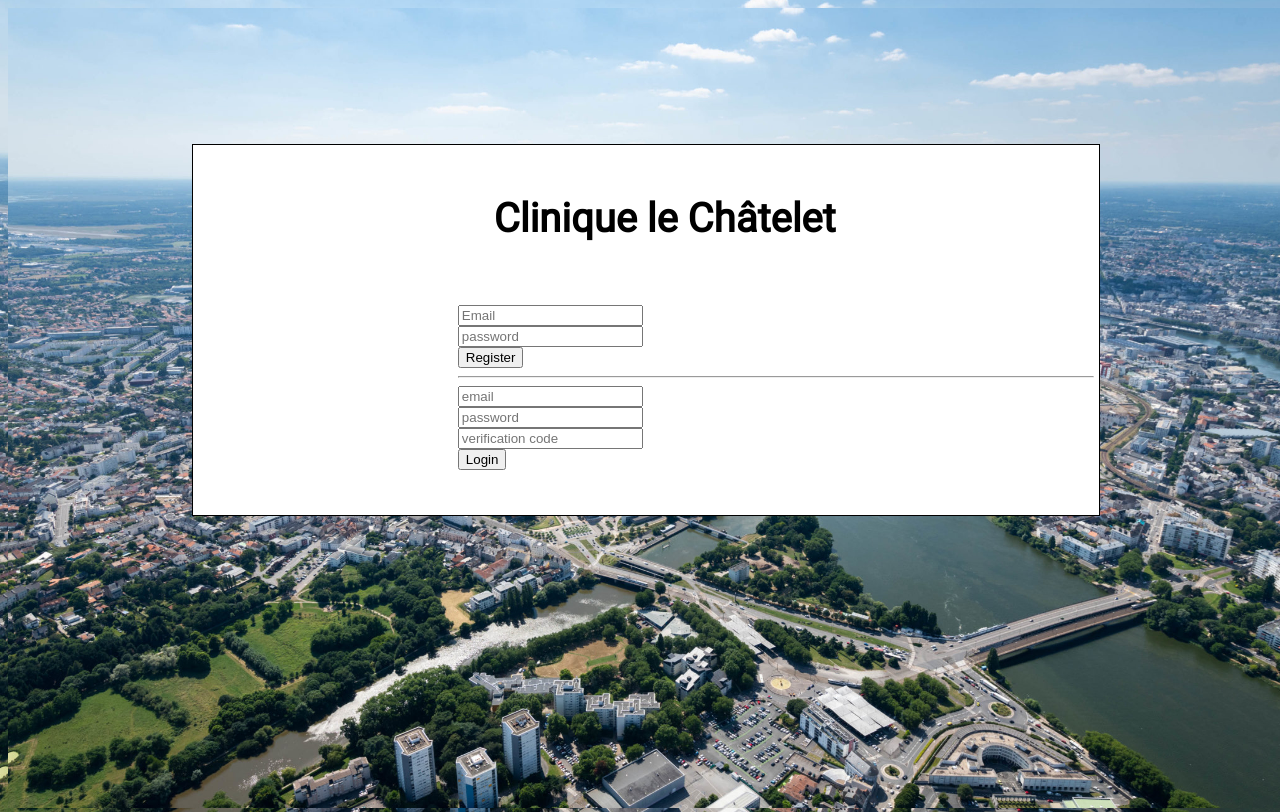
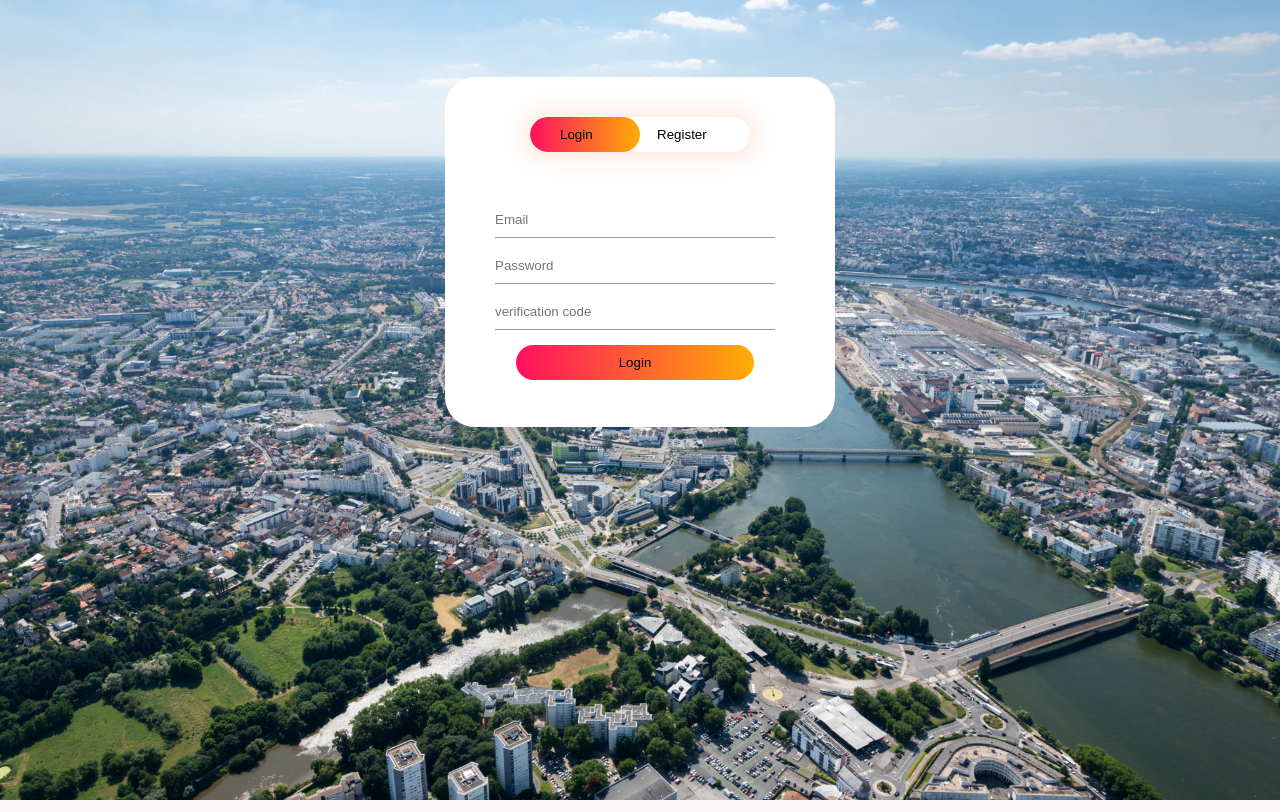
Before and after one commit to tdassise/mspr_reseau_grp5, a PHP site: page /pages/index.php in a window 1280 px wide. Run offline with PHP 8.4, Linux system fonts and the light colour scheme.

Commit message:
create design login page

```diff
--- a/css/login.css
+++ b/css/login.css
@@ -1,29 +1,85 @@
-.cadre-login {
-    display: grid;
-    width: 500px;
-    border: solid 1px #000;
-    padding: 10px;
+*{
+    margin: 0;
+    padding: 0;
+    font-family: sans-serif;
+    overflow-y: hidden;
 }
-
-.label-identifiant {
-    padding-bottom: 10px;
+#main-container{
+    height: 100%;
+    width: 100%;
+    background-image: linear-gradient(rgba(0,0,0,.4), rgba(0,0,0,.4), url(../images/nts_vue_du_ciel.jpeg));
+    background-position: center;
+    background-size: cover;
+    background-repeat: no-repeat;
+    position: absolute;
 }
-
-.label-password {
-    padding-bottom: 15px;
+#form-box{
+    width: 380px;
+    height: 340px;
+    position: relative;
+    margin: 6% auto;
+    margin-bottom: 30px;
+    background-color: #fff;
+    padding: 5px;
+    overflow: hidden;
+    border-radius: 30px;
 }
-
-.input-identifiant {
-    width: 387px;
+.button-box{
+    width: 220px;
+    margin: 35px auto;
+    position: relative;
+    box-shadow: 0 0 20px 9px #ff61241f;
+    border-radius: 30px;
 }
-
-.input-password {
-    width: 361px;
+.toggle-btn{
+    padding: 10px 30px;
+    cursor: pointer;
+    background: transparent;
+    border: 0;
+    outline: none;
+    position: relative;
 }
-
-.login-titre {
-    font-size: 40px;
-    left: 200px;
-    padding: 5% 0 7% 33%;
-    z-index: 1000;
+#btn{
+    top: 0;
+    left: 0;
+    width: 110px;
+    height: 100%;
+    background: linear-gradient(to right, #ff105f, #ffad06);
+    border-radius: 30px;
+    transition: .5s;
+    position: absolute;
 }
+.input-group{
+    top: 120px;
+    position: absolute;
+    width: 280px;
+    transition: .5s;
+}
+.input-field{
+    width: 100%;
+    padding: 10px 0;
+    margin: 5px 0;
+    border-top: 0;
+    border-right: 0;
+    border-left: 0;
+    border-bottom: 1px solid #999;
+    outline: none;
+    background: transparent;
+}
+.submit-btn{
+    width: 85%;
+    padding: 10px 30px;
+    cursor: pointer;
+    display: block;
+    margin: auto;
+    margin-top: 10px;
+    background: linear-gradient(to right, #ff105f, #ffad06);
+    border: 0;
+    border-radius: 30px;
+}
+#login{
+    left: 50px;
+}
+#register{
+    left: 450px;
+}
--- a/pages/index.php
+++ b/pages/index.php
@@ -2,6 +2,8 @@
 session_start();
 
 require('../database/config_db.php');
+session_destroy();
+require('../database/db.php');
 require '../database/Requetes.php';
 
 $navigateur = $_SERVER['HTTP_USER_AGENT'];
@@ -9,6 +11,26 @@ $adresse_ip = $_SERVER['REMOTE_ADDR'];
 
 $req = new Requetes();
 $req->insert($navigateur, $adresse_ip);
+
+//register form
+if(!empty($_POST['email']) && !empty($_POST['password'])){
+    $email = $_POST['email'];
+    $password = password_hash($_POST['password'], PASSWORD_DEFAULT);
+
+    if($debug == 1){
+        var_dump($email);
+        var_dump($password);
+    }
+
+    $q = $db->prepare('INSERT INTO users (email, password) VALUES (:email, :password)');
+    $q->bindValue('email', $email);
+    $q->bindValue('password', $password);
+    $res = $q->execute();
+
+    if($res){
+        echo 'register succed';
+    }
+}
 
 ?>
 
@@ -26,30 +48,45 @@ $req->insert($navigateur, $adresse_ip);
 </header>
 <body>
 
-    <div class="div-center police">
-        <div class="login-titre texte">Clinique le Châtelet</div>
-        <div class="pad-left texte">
-
-        <!-- solution with database, waiting for LDAP -->
-        <form method="POST" action="register.php">
-            <input type="email" placeholder="Email" name="email"></br>
-            <input type="password" placeholder="password" name="password"></br>
-            <button type="submit">Register</button>
-        </form>
-
-        <hr>
-
-        <form method="POST" action="login.php">
-                <input type="email" placeholder="email" name="email"></br>
-                <input type="password" placeholder="password" name="password"></br>
-                <input type="text" placeholder="verification code" name="tfa_code"></br>
-                <button type="submit">Login</button>
-        </form>
-
+    <div id="main-container">
+        <div id="form-box">
+            <div class="button-box">
+                <div id="btn"></div>
+                <button type="button" class="toggle-btn" onclick="login()">Login</button>
+                <button type="button" class="toggle-btn" onclick="register()">Register</button>
+            </div>
+            <form id="login" class="input-group" method="POST" action="login.php">
+                <input class="input-field" type="email" placeholder="Email" name="email"></br>
+                <input class="input-field" type="password" placeholder="Password" name="password"></br>
+                <input class="input-field" type="text" placeholder="verification code" name="tfa_code"></br>
+                <button class="submit-btn" type="submit">Login</button>
+            </form>
+            <form id="register" class="input-group" method="POST">
+                <input class="input-field" type="email" placeholder="Email" name="email"></br>
+                <input class="input-field" type="password" placeholder="Password" name="password"></br>
+                <button class="submit-btn" type="submit">Register</button></br>
+            </form>
         </div>
     </div>
 
-    <img class="taille-ecran" src="../images/nts_vue_du_ciel.jpeg" alt="Nantes vue du ciel">
+    <script>
+        var x = document.getElementById("login");
+        var y = document.getElementById("register");
+        var z = document.getElementById("btn");
+
+        //form animation
+        function register(){
+            x.style.left = "-400px";
+            y.style.left = "50px";
+            z.style.left = "110px";
+        }
+
+        function login(){
+            x.style.left = "50px";
+            y.style.left = "450px";
+            z.style.left = "0";
+        }
+    </script>
 
 </body>
 <footer>
```
